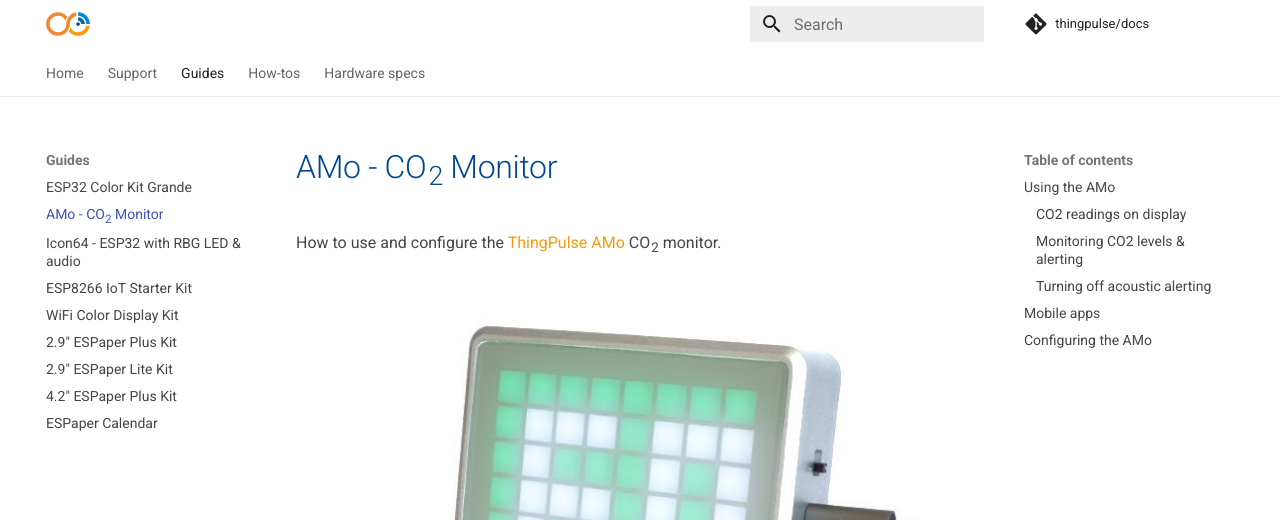
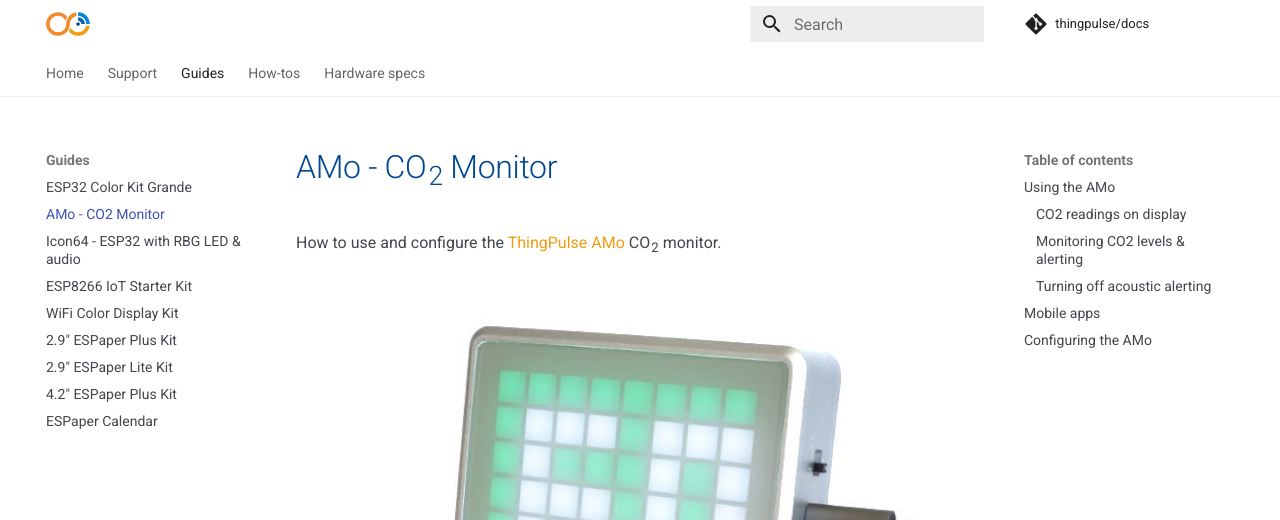
Before and after one commit to ThingPulse/docs, an MkDocs documentation site: the page built from docs/guides/amo-co2-monitor.md, in a window 1280 px wide. Shown: the top 520 px of the page. Built offline with MkDocs 1.6.1 and Material for MkDocs 9.7.7, drawn with Linux system fonts in a browser that asks for light colours; comment, search, counter and statistics services are not loaded.

Commit message:
Bump MkDocs version

```diff
--- a/mkdocs.yml
+++ b/mkdocs.yml
@@ -47,7 +47,7 @@
   - support.md
   - Guides:
     - ESP32 Color Kit Grande: guides/esp32-color-kit-grande.md
-    - AMo - CO<sub>2</sub> Monitor: guides/amo-co2-monitor.md
+    - AMo - CO2 Monitor: guides/amo-co2-monitor.md
     - Icon64 - ESP32 with RBG LED & audio: guides/icon64-esp32-rgb-led-audio.md
     - ESP8266 IoT Starter Kit: guides/iot-starter-kit.md
     - WiFi Color Display Kit: guides/wifi-color-display-kit.md
--- a/requirements.txt
+++ b/requirements.txt
@@ -1,4 +1,4 @@
-mkdocs==1.2.2
-mkdocs-material==7.2.4
+mkdocs==1.3.1
+mkdocs-material==8.5.1
 markdown-include>=0.5.1
 pymdown-extensions>=7.0
```
